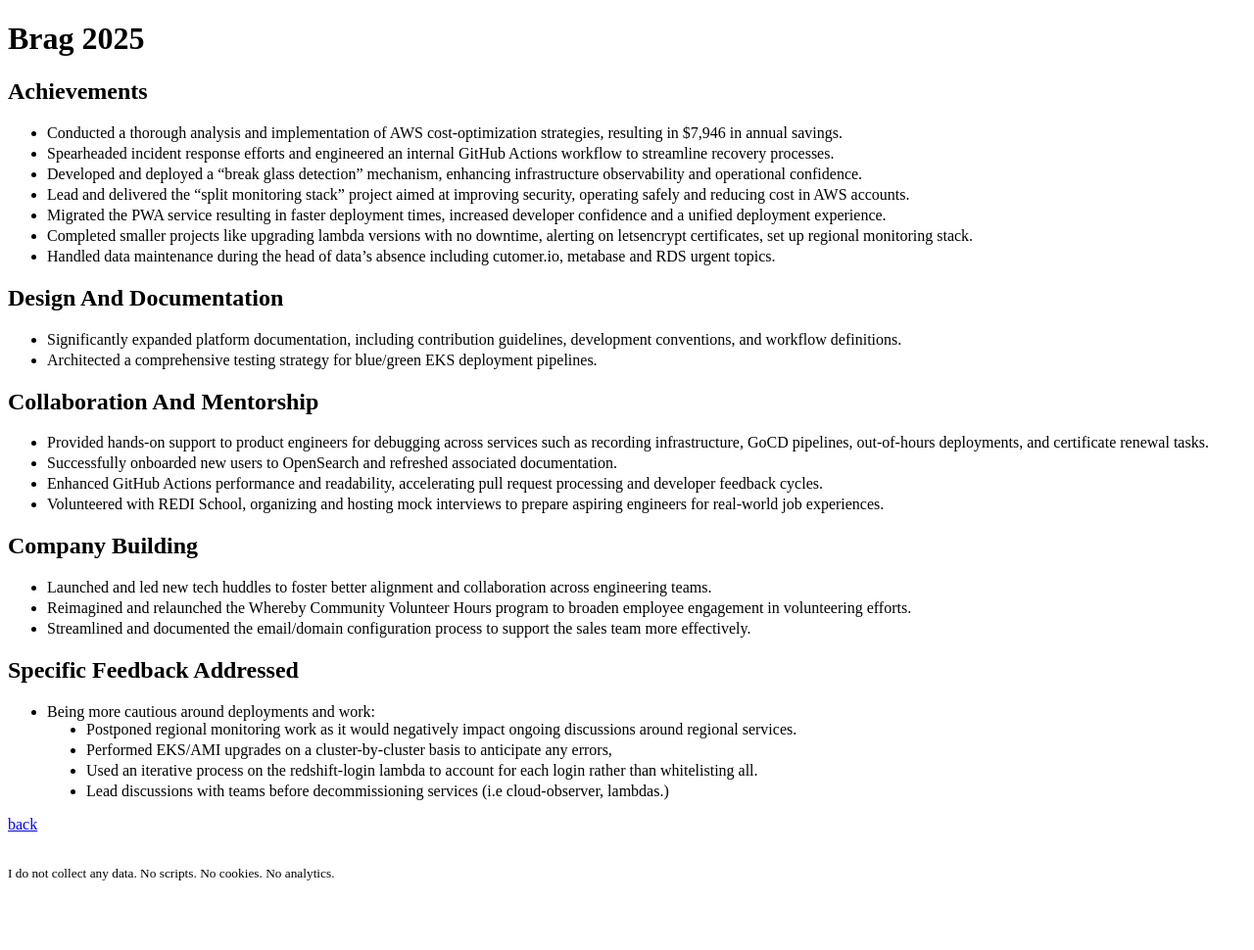
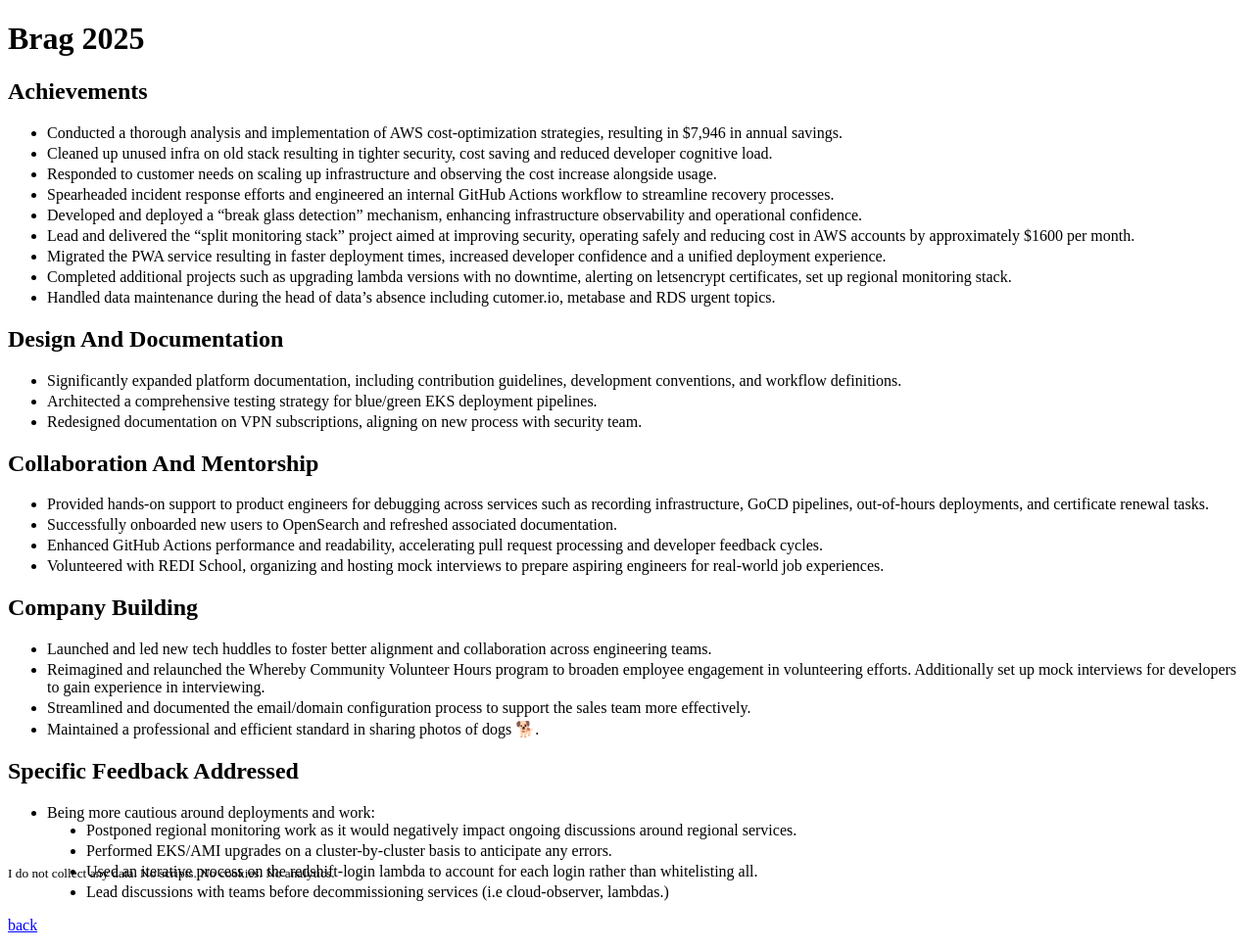
Before and after one commit to jsphwllng/jsphwllng.github.io, a Jekyll site: the page built from brag2025.md, in a window 1280 px wide. Shown: the whole page at 98% size. Built offline with Jekyll 4.4.1, drawn with Linux system fonts in a browser that asks for light colours; before the commit the page ends 900 px from its top, so only the background shows below that.

Commit message:
more BRAG

```diff
--- a/brag2025.md
+++ b/brag2025.md
@@ -6,17 +6,20 @@
 ## Achievements
 
 - Conducted a thorough analysis and implementation of AWS cost-optimization strategies, resulting in $7,946 in annual savings.
+- Cleaned up unused infra on old stack resulting in tighter security, cost saving and reduced developer cognitive load.
+- Responded to customer needs on scaling up infrastructure and observing the cost increase alongside usage.
 - Spearheaded incident response efforts and engineered an internal GitHub Actions workflow to streamline recovery processes.
 - Developed and deployed a “break glass detection” mechanism, enhancing infrastructure observability and operational confidence.
-- Lead and delivered the "split monitoring stack" project aimed at improving security, operating safely and reducing cost in AWS accounts.
+- Lead and delivered the "split monitoring stack" project aimed at improving security, operating safely and reducing cost in AWS accounts by approximately $1600 per month.
 - Migrated the PWA service resulting in faster deployment times, increased developer confidence and a unified deployment experience.
-- Completed smaller projects like upgrading lambda versions with no downtime, alerting on letsencrypt certificates, set up regional monitoring stack.
+- Completed additional projects such as upgrading lambda versions with no downtime, alerting on letsencrypt certificates, set up regional monitoring stack.
 - Handled data maintenance during the head of data's absence including cutomer.io, metabase and RDS urgent topics.
 
 ## Design and Documentation
 
 - Significantly expanded platform documentation, including contribution guidelines, development conventions, and workflow definitions.
 - Architected a comprehensive testing strategy for blue/green EKS deployment pipelines.
+- Redesigned documentation on VPN subscriptions, aligning on new process with security team.
 
 ## Collaboration and Mentorship
 
@@ -28,12 +31,13 @@
 ## Company Building
 
 - Launched and led new tech huddles to foster better alignment and collaboration across engineering teams.
-- Reimagined and relaunched the Whereby Community Volunteer Hours program to broaden employee engagement in volunteering efforts.
+- Reimagined and relaunched the Whereby Community Volunteer Hours program to broaden employee engagement in volunteering efforts. Additionally set up mock interviews for developers to gain experience in interviewing.
 - Streamlined and documented the email/domain configuration process to support the sales team more effectively.
+- Maintained a professional and efficient standard in sharing photos of dogs 🐕.
 
 ## Specific Feedback Addressed
 - Being more cautious around deployments and work:
     - Postponed regional monitoring work as it would negatively impact ongoing discussions around regional services.
-    - Performed EKS/AMI upgrades on a cluster-by-cluster basis to anticipate any errors,
+    - Performed EKS/AMI upgrades on a cluster-by-cluster basis to anticipate any errors.
     - Used an iterative process on the redshift-login lambda to account for each login rather than whitelisting all.
     - Lead discussions with teams before decommissioning services (i.e cloud-observer, lambdas.)
```
